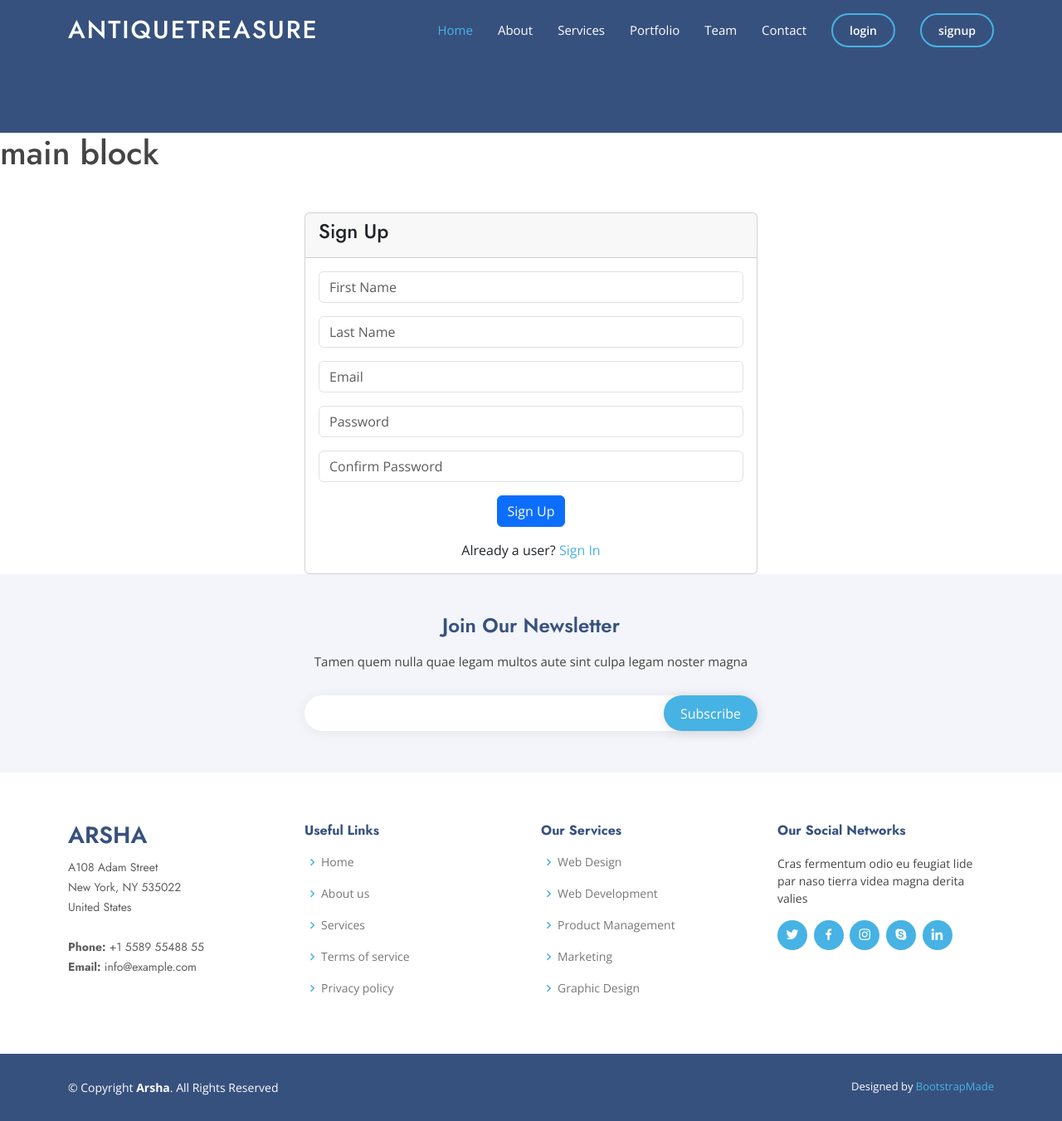
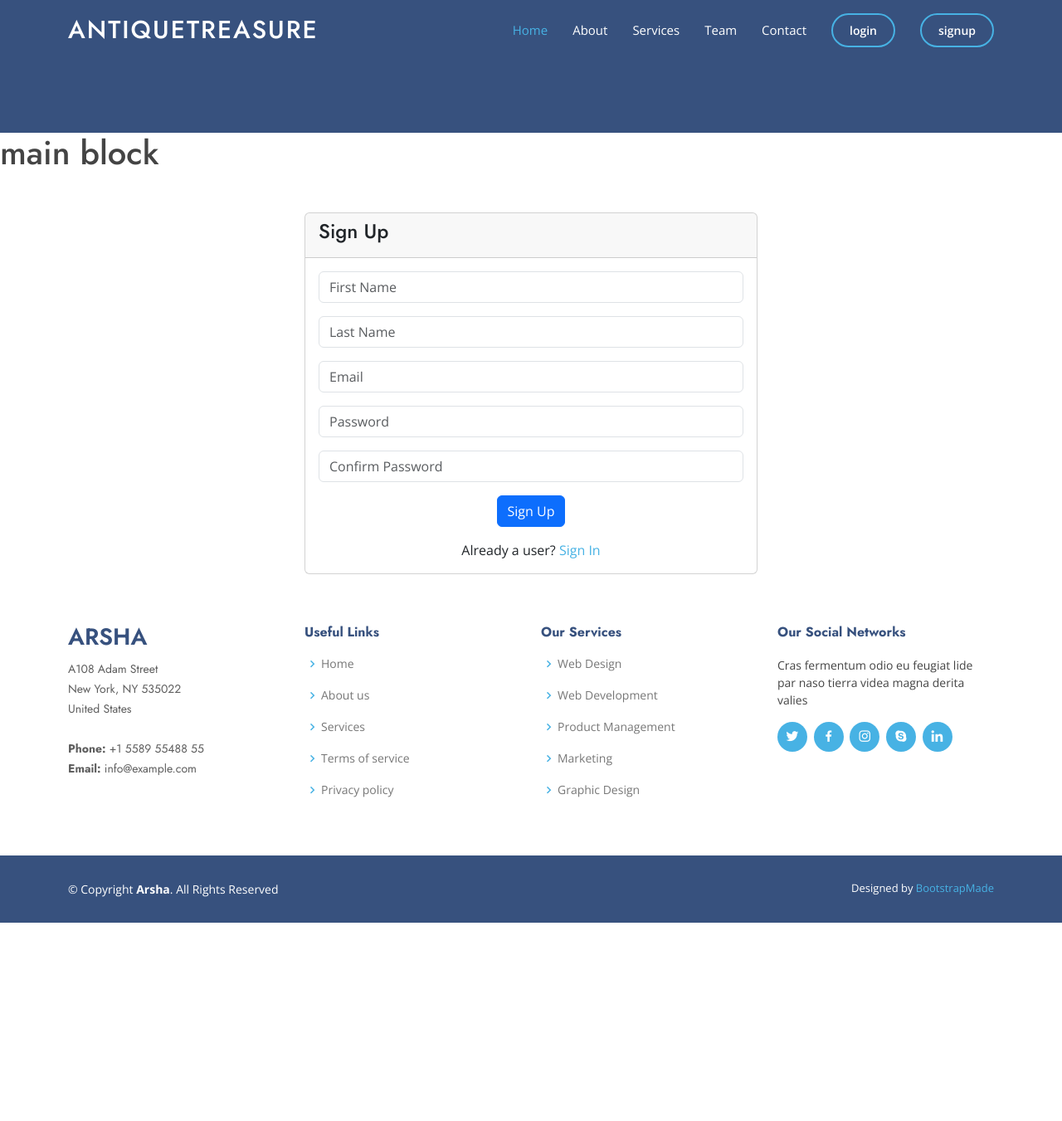
Before and after one commit to SreehariJ2000/OnlineAuction, a Django app: page /auth_app/signup/ in a window 1280 px wide. Shown: the whole page at 83% size. After the commit the page ends 1112 px from the top, so only its background shows below. Run offline with Django 4.2, Linux system fonts and the light colour scheme; some libraries are stand-ins or nearby versions.

Commit message:
small update

```diff
--- a/Auction/Auction_app/views.py
+++ b/Auction/Auction_app/views.py
@@ -1,9 +1,11 @@
 from django.shortcuts import render
+from django.contrib.auth.decorators import login_required
+
 
 # Create your views here.
 def index(request):
     return render(request,'index.html')
 
-
+@login_required(login_url="/auth_app/handlelogin")
 def CustomerHome(request):
     return render(request,'customer_home.html')
--- a/Auction/auth_app/urls.py
+++ b/Auction/auth_app/urls.py
@@ -6,5 +6,6 @@ urlpatterns = [
 
     path('signup/',views.Sign_up,name='signup'),
     path('handlelogin/',views.handlelogin,name='handlelogin'),
+    path('handlelogout/',views.handlelogout,name='handlelogout'),
 
 ]
--- a/Auction/auth_app/views.py
+++ b/Auction/auth_app/views.py
@@ -1,8 +1,11 @@
 from django.shortcuts import render,redirect
-from django.http import HttpResponse
+from django.http import HttpResponse,HttpResponseRedirect
 from django.contrib import messages
 from .models import User
-from django.contrib.auth import authenticate, login
+from django.contrib.auth import authenticate, login,logout
+from django.urls import reverse
+from django.contrib.auth.decorators import login_required
+
 
 # Create your views here.
 
@@ -29,7 +32,7 @@ def Sign_up(request):
             user=User.objects.create_user(first_name=fname,last_name=lname,email=email,password=password,username=username,role='CUSTOMER')
               #make the user inactive  user.is_active=False
             user.save()
-            return HttpResponse("customer sign up sucessfully")
+            return redirect('/auth_app/handlelogin')
     return render(request,'auth/signup.html')
 
 
@@ -46,6 +49,7 @@ def handlelogin(request):
 
             if myuser is not None:
                    login(request,myuser)
+                        #request.session['username'] =myuser.username
                    if myuser.role=='CUSTOMER':
                         messages.success(request,"Login Sucess!!!")
                         return redirect('/customerhome')
@@ -60,3 +64,11 @@ def handlelogin(request):
                    messages.error(request,"Some thing went wrong")
                    return redirect('/auth_app/handlelogin')
      return render(request,'auth/login.html')
+
+
+def handlelogout(request):
+    if request.user.is_authenticated:
+        logout(request)
+
+    # Redirect to the login page or any other page you prefer
+    return redirect('/')
--- a/Auction/templates/base.html
+++ b/Auction/templates/base.html
@@ -57,9 +57,7 @@
           <li><a class="nav-link scrollto active" href="#hero">Home</a></li>
           <li><a class="nav-link scrollto" href="#about">About</a></li>
           <li><a class="nav-link scrollto" href="#services">Services</a></li>
-          <li><a class="nav-link   scrollto" href="#portfolio">Portfolio</a></li>
           <li><a class="nav-link scrollto" href="#team">Team</a></li>
-
           <li><a class="nav-link scrollto" href="#contact">Contact</a></li>
 
 
@@ -70,17 +68,16 @@
             <ul>
               <li><a href="#">My profile</a></li>
               <li><a href="#">Settings</a></li>
-              <li><a href="/contact">log out</a></li>
-              <li><a href="#">Deep Drop Down 4</a></li>
-              <li><a href="#">Deep Drop Down 5</a></li>
+              <li><a href="{% url "handlelogout" %}">log out</a></li>
+``
             </ul>
           </li>
 
                 {% else %}
 
 
-          <li><a class="getstarted scrollto" href="#about">login</a></li>
-          <li><a class="getstarted scrollto" href="#about">signup</a></li>
+          <li><a class="getstarted scrollto" href="/auth_app/handlelogin">login</a></li>
+          <li><a class="getstarted scrollto" href="/auth_app/signup">signup</a></li>
 
           {% endif %}
         </ul>
@@ -194,19 +191,7 @@
   <!-- ======= Footer ======= -->
   <footer id="footer">
 
-    <div class="footer-newsletter">
-      <div class="container">
-        <div class="row justify-content-center">
-          <div class="col-lg-6">
-            <h4>Join Our Newsletter</h4>
-            <p>Tamen quem nulla quae legam multos aute sint culpa legam noster magna</p>
-            <form action="" method="post">
-              <input type="email" name="email"><input type="submit" value="Subscribe">
-            </form>
-          </div>
-        </div>
-      </div>
-    </div>
+
 
     <div class="footer-top">
       <div class="container">
```
Also changed, not shown: Auction/templates/index.html (+4 -6 lines).
